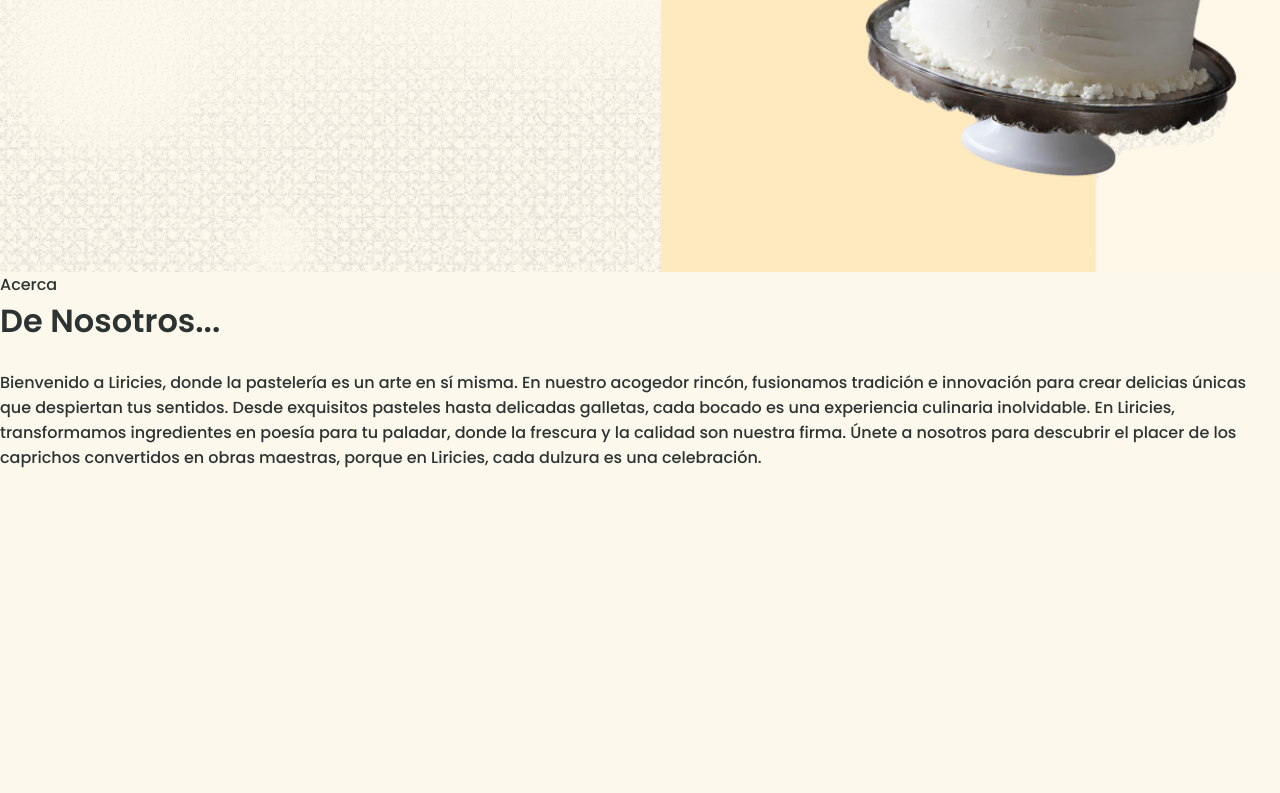
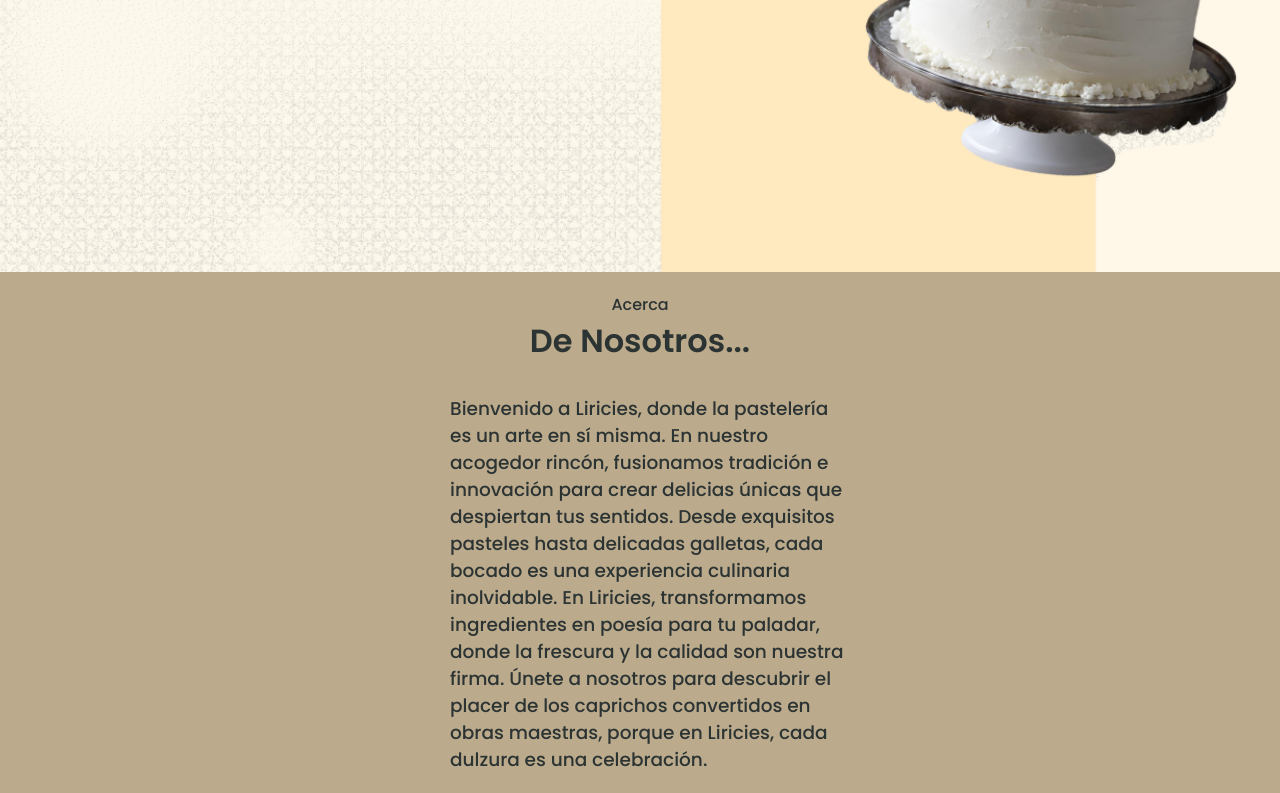
Before and after one commit to alejandrasepulveda/liricies.github.io, a plain HTML site: page index.html in a window 1280 px wide. Shown: the part 528-1321 px from the top of the page. Before the commit the page ends 998 px from the top, so only its background shows below. Drawn offline with nearby package versions, Linux system fonts and the light colour scheme.

Commit message:
css de info

```diff
--- a/style.css
+++ b/style.css
@@ -131,3 +131,47 @@ section{
 .button:hover{
  background-color: var(--text-color);
 }
+
+.info {
+    display: flex;
+    flex-direction: column;
+    align-items: center;
+    text-align: center;
+    background-color: var(--other-color);
+    padding-bottom: 20px;
+  }
+
+.heading {
+    margin-top: 20px;
+    margin-bottom: 20px;
+  }
+
+.content {
+    display: flex;
+    justify-content: center;
+    align-items: flex-start;
+}
+
+.info__img {
+    margin-left: 20px;
+    max-width: 50%;
+    height: auto;
+}
+
+.info__img img {
+    width: 100%;
+    height: 100%;
+}
+
+.info__img img{
+    max-width: 90%;
+    height: auto;
+
+}
+
+.info__text {
+    margin-top: 10px;
+    max-width: 400px;
+    text-align: left;
+    font-size: 18.5px;
+}
```
